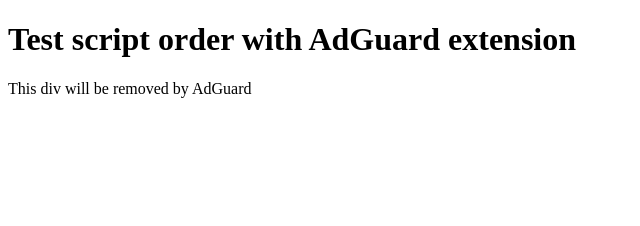
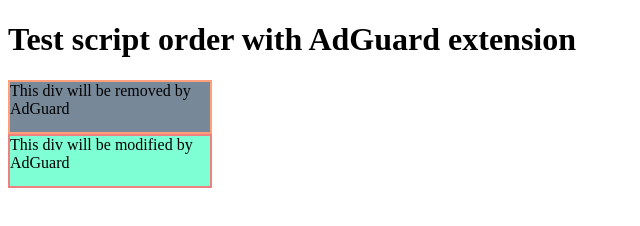
Before and after one commit to maximtop/test-css-injection, a plain HTML site: page index.html in a window 1280 px wide. Shown: the whole page, without its empty margins (0-640 px from the left). Drawn offline with Linux system fonts and the light colour scheme.

Commit message:
add color blocks

```diff
--- a/index.html
+++ b/index.html
@@ -1,10 +1,19 @@
 <!DOCTYPE html>
 <html lang="en">
 <head>
-    <script src="index.js" type="text/javascript"></script>
+    <script src="src/js/index.js" type="text/javascript"></script>
     <script type="text/javascript">
         console.log('fired from inline script')
     </script>
+    <style>
+        .adguard {
+            height: 50px;
+            width: 200px;
+            border: 2px solid lightsalmon;
+            background-color: lightslategray;
+        }
+    </style>
+    <link rel="stylesheet" href="src/css/styles.css">
     <meta charset="UTF-8">
     <meta name="viewport" content="width=device-width, initial-scale=1.0">
     <meta http-equiv="X-UA-Compatible" content="ie=edge">
@@ -13,5 +22,6 @@
 <body>
     <h1>Test script order with AdGuard extension</h1>
     <div class="adguard">This div will be removed by AdGuard</div>
+    <div class="adguard-coral">This div will be modified by AdGuard</div>
 </body>
 </html>
--- /dev/null
+++ b/src/css/styles.css
@@ -0,0 +1,7 @@
+.adguard-coral {
+    height: 50px;
+    width: 200px;
+    border: 2px solid lightcoral;
+    background-color: aquamarine;
+    color: li
+}
```
Also changed, not shown: src/js/index.js (renamed from index.js).
